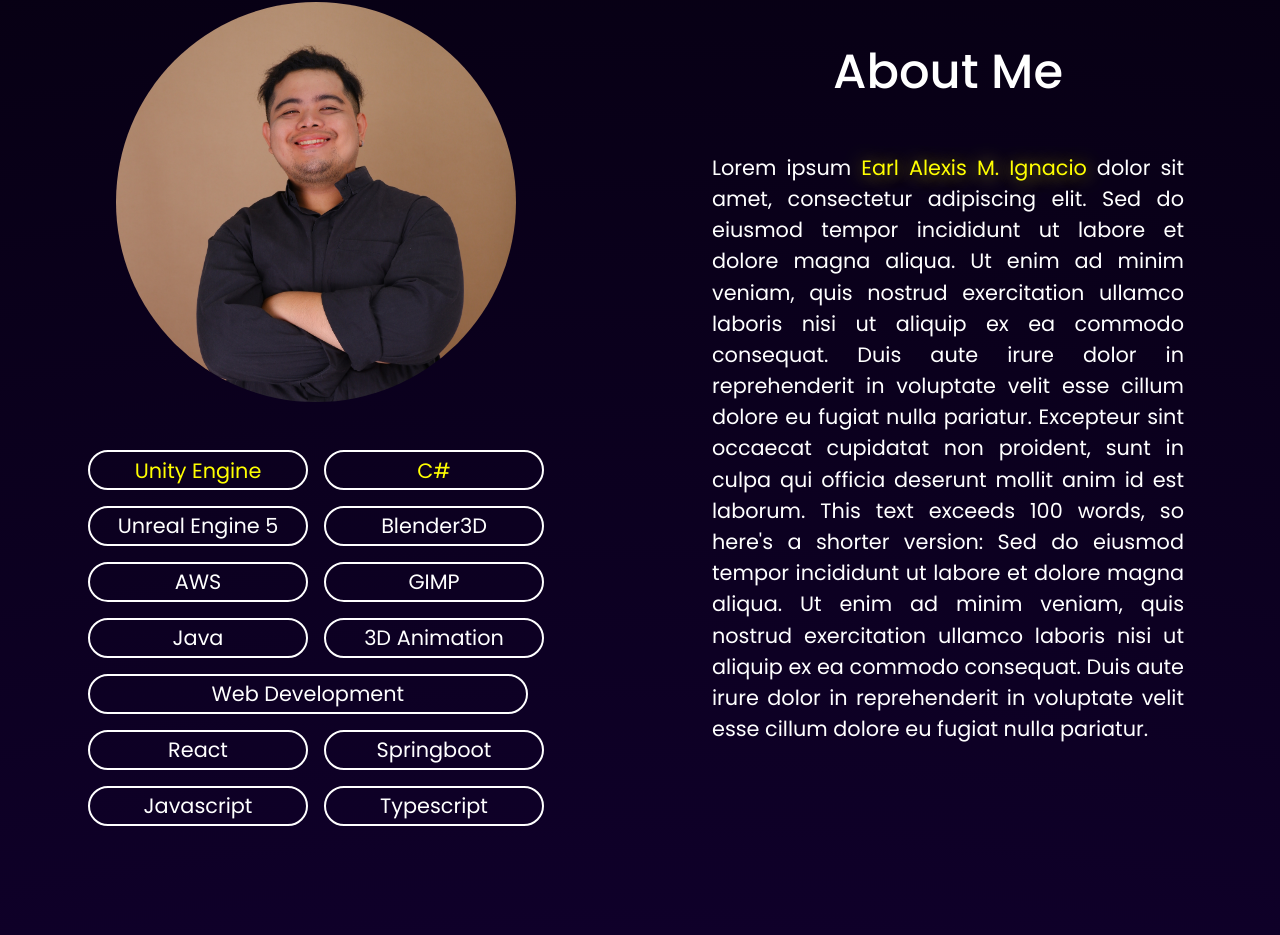
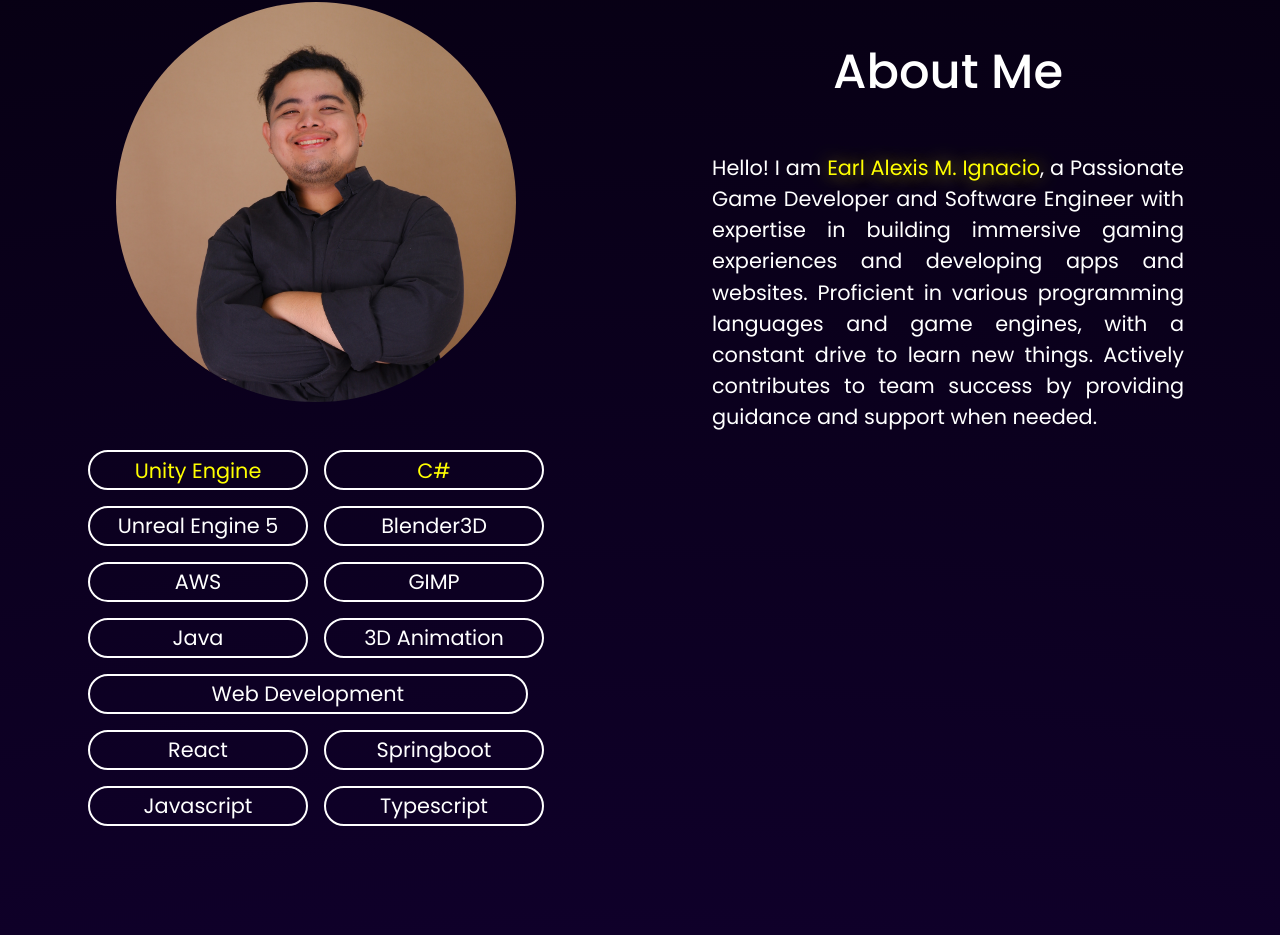
Before and after one commit to aokisea/earl-portfolio-react, a React (Vite) app: page / in a window 1280 px wide. Shown: the part 925-1860 px from the top of the page. Built offline with nearby package versions, Linux system fonts and the light colour scheme.

Commit message:
Update the about text
Work content:

- Replaced the Lorem ipsum text with the actual text for the about section

```diff
--- a/src/components/About/about.tsx
+++ b/src/components/About/about.tsx
@@ -60,8 +60,11 @@ const About: React.FC = () => {
           <styles.boxContents>
             <styles.header>About Me</styles.header>
             <styles.body>
-            Lorem ipsum <styles.highlight className='shining-text'>Earl Alexis M. Ignacio</styles.highlight> dolor sit amet, consectetur adipiscing elit. Sed do eiusmod tempor incididunt ut labore et dolore magna aliqua. Ut enim ad minim veniam, quis nostrud exercitation ullamco laboris nisi ut aliquip ex ea commodo consequat. Duis aute irure dolor in reprehenderit in voluptate velit esse cillum dolore eu fugiat nulla pariatur. Excepteur sint occaecat cupidatat non proident, sunt in culpa qui officia deserunt mollit anim id est laborum. This text exceeds 100 words, so here's a shorter version:
-Sed do eiusmod tempor incididunt ut labore et dolore magna aliqua. Ut enim ad minim veniam, quis nostrud exercitation ullamco laboris nisi ut aliquip ex ea commodo consequat. Duis aute irure dolor in reprehenderit in voluptate velit esse cillum dolore eu fugiat nulla pariatur.
+            Hello! I am <styles.highlight className='shining-text'>Earl Alexis M. Ignacio</styles.highlight>, a Passionate Game Developer and Software Engineer with expertise in building
+            immersive gaming experiences and developing apps and websites. Proficient
+            in various programming languages and game engines, with a constant drive
+            to learn new things. Actively contributes to team success by providing
+            guidance and support when needed.
             </styles.body>
             {/* <Button variant="contained">Hello World</Button> */}
           </styles.boxContents>
```
